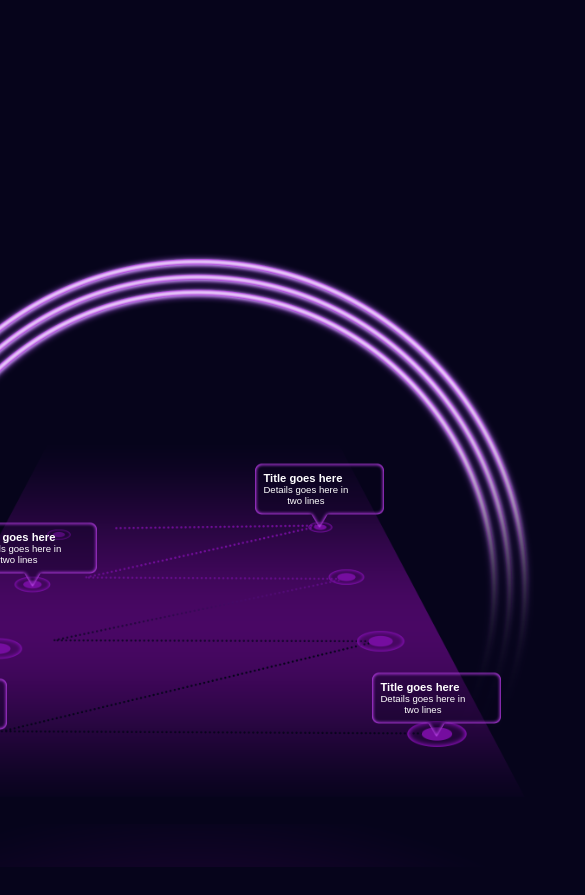
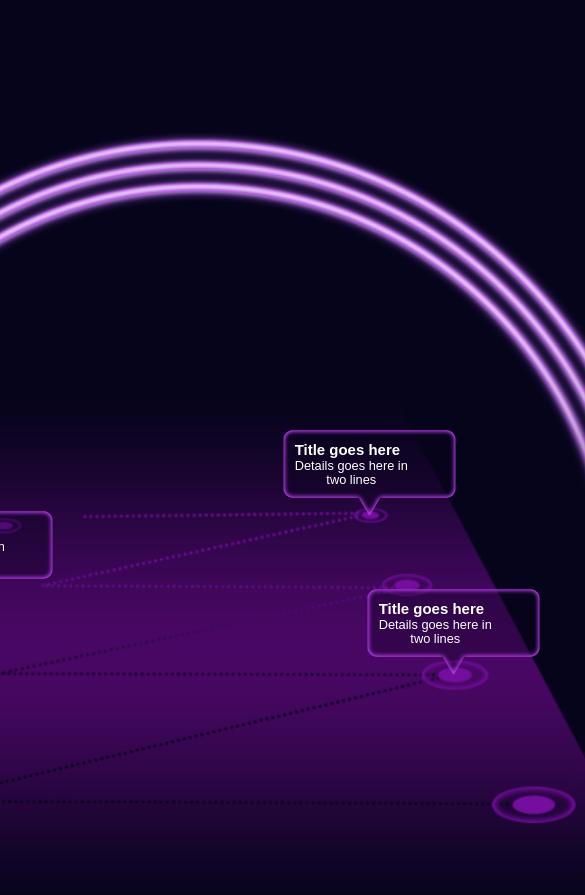
Before and after one commit to igaimerca/starving-model-website, a React (Vite) app: page / in a window 390 px wide. Shown: the part 4600-5495 px from the top of the page, 585 px wide, since content can reach past the window. Built offline with nearby package versions, Linux system fonts and the light colour scheme.

Commit message:
feat: responsiveness

```diff
--- a/src/components/Utilities/Utilities.css
+++ b/src/components/Utilities/Utilities.css
@@ -8,8 +8,7 @@
     position: relative;
 }
 .utilities-img {
-    height: auto;
-    width: 70%;
+    transform: scale(1.4);
     pointer-events: none;
 }
 .utilities-header {
@@ -33,25 +32,26 @@
     width: 120px;
 }
 .text.one {
-    left: 17.3%;
-    top: 40.7%;
+    left: 9.3%;
+    top: 40.6%;
 }
 .text.two {
-    right: 21.89%;
-    top: 31.3%;
+    right: 15.89%;
+    top: 27.6%;
 }
 .text.three {
-    left: 6.4%;
-    bottom: 17.1%;
+    left: -5.9%;
+    bottom: 7.1%;
 }
 .text.four {
-    right: 7.7%;
-    bottom: 18.1%;
+    right: 5.7%;
+    bottom: 29.7%;
 }
 
 .box{
     position: relative;
-    display: inline-block; /* Make the width of box same as image */
+    display: inline-block;
+    /* Make the width of box same as image */
 }
 .box .text{
     position: absolute;
@@ -62,5 +62,5 @@
     color: #fff;
     height: 107px;
     width: 215px;
-    transform: scale(.6);
+    transform: scale(.8);
 }
--- a/src/components/Utilities/Utilities.jsx
+++ b/src/components/Utilities/Utilities.jsx
@@ -6,7 +6,7 @@ function Utilities() {
         <div className="utilities-container" id='utilities'>
             <h2 className="utilities-header">Utilities</h2>
             <div class="box">
-                <img src="/images/utilities_bg.png" alt="Utilities" />
+                <img src="/images/utilities_bg.png" className="utilities-img" alt="Utilities" />
                 <div className="points text one">
                     <h3>Title goes here</h3>
                     <p>Details goes here in <br />two lines</p>
```
